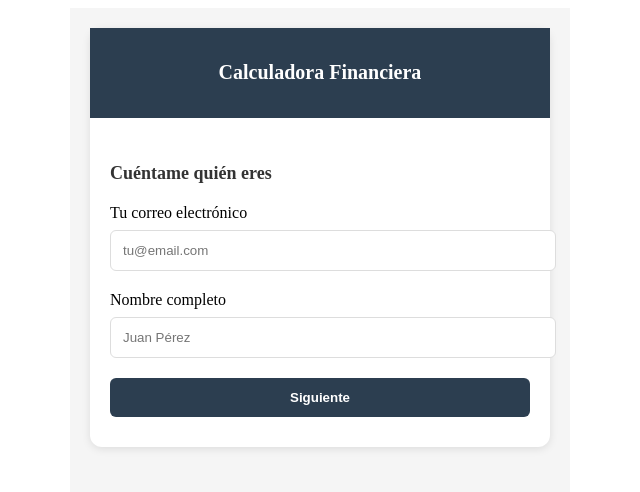
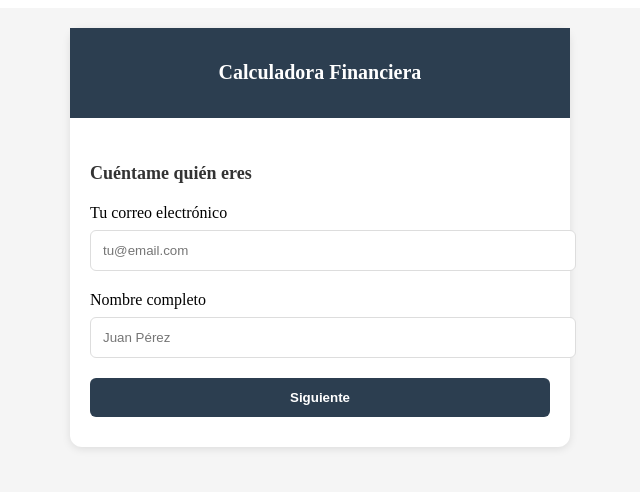
Before and after one commit to Rodcall1981/calculadora-financiera, a Next.js app: page / in a window 1280 px wide. Shown: the top 492 px of the page, without its empty margins (320-960 px from the left). Built offline with nearby package versions, Linux system fonts and the light colour scheme.

Commit message:
fix: remove extra features from Task 1 to match spec exactly

```diff
--- a/app/globals.css
+++ b/app/globals.css
@@ -26,26 +26,16 @@
   box-sizing: border-box;
 }
 
-html {
-  scroll-behavior: smooth;
-}
-
 body {
   font-family: var(--font-sans);
   background: linear-gradient(135deg, var(--color-bg) 0%, #f0f9ff 100%);
   color: var(--color-text);
-  line-height: 1.6;
-  min-height: 100vh;
 }
 
 h1, h2, h3, h4, h5, h6 {
   font-family: var(--font-mono);
   font-weight: 700;
   letter-spacing: -0.02em;
-}
-
-p {
-  color: var(--color-text-secondary);
 }
 
 /* Animaciones */
--- a/app/layout.tsx
+++ b/app/layout.tsx
@@ -19,9 +19,7 @@ export default function RootLayout({
         />
       </head>
       <body>
-        <div style={{ maxWidth: '500px', margin: '0 auto' }}>
-          {children}
-        </div>
+        {children}
       </body>
     </html>
   );
```
